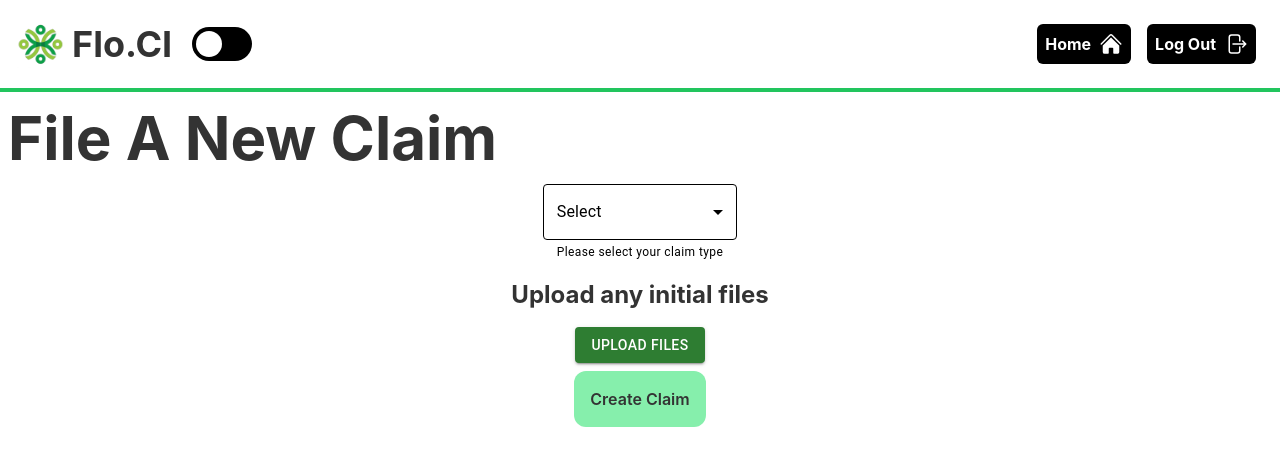
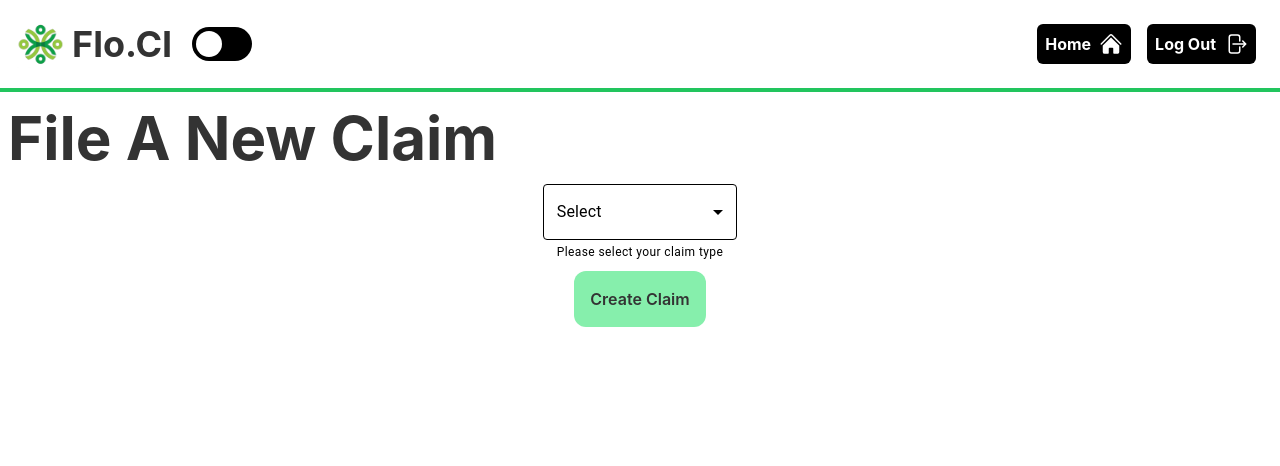
Before and after one commit to Flo-CI/front-end, a React (Create React App) app: page /front-end/new-claim in a window 1280 px wide. Shown: the top 466 px of the page. Built offline with nearby package versions, Linux system fonts and the light colour scheme.

Commit message:
Removed redundant initial file upload button and removed the claim types not implemented on the backend

```diff
--- a/src/screens/NewClaimScreen.js
+++ b/src/screens/NewClaimScreen.js
@@ -9,18 +9,6 @@ import ClaimFilesButton from "../components/ClaimFilesButton";
 import useAuthenticationCheck from "../hooks/useAuthenticationCheck.js";
 
 const claimTypes = [
-  {
-    value: "illness",
-    label: "Critical Illness",
-  },
-  {
-    value: "disability",
-    label: "Disability",
-  },
-  {
-    value: "job-loss",
-    label: "Involutary Job Loss",
-  },
   {
     value: "death",
     label: "Loss of Life",
@@ -90,15 +78,6 @@ export default function NewClaimScreen() {
           ))}
         </TextField>
       </div>
-      <div className="flex justify-center items-start pt-4">
-        <h1 className=" px-2 text-2xl font-bold ">Upload any initial files</h1>
-      </div>
-      <div className="flex justify-center items-start pt-4">
-        <Button component="label" variant="contained" color="success">
-          Upload files
-          <VisuallyHiddenInput type="file" />
-        </Button>
-      </div>
       <ClaimFilesButton></ClaimFilesButton>
     </div>
   );
```
